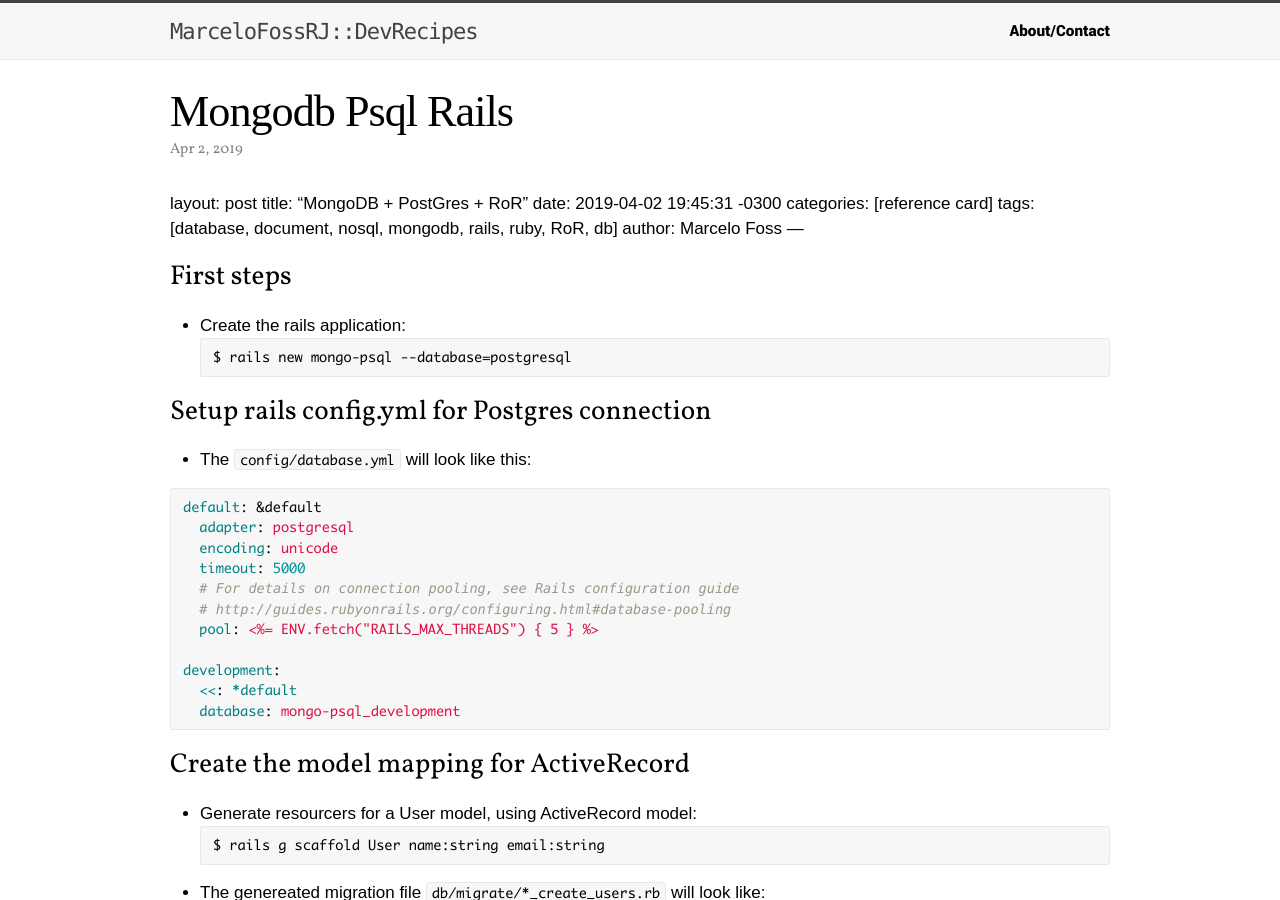
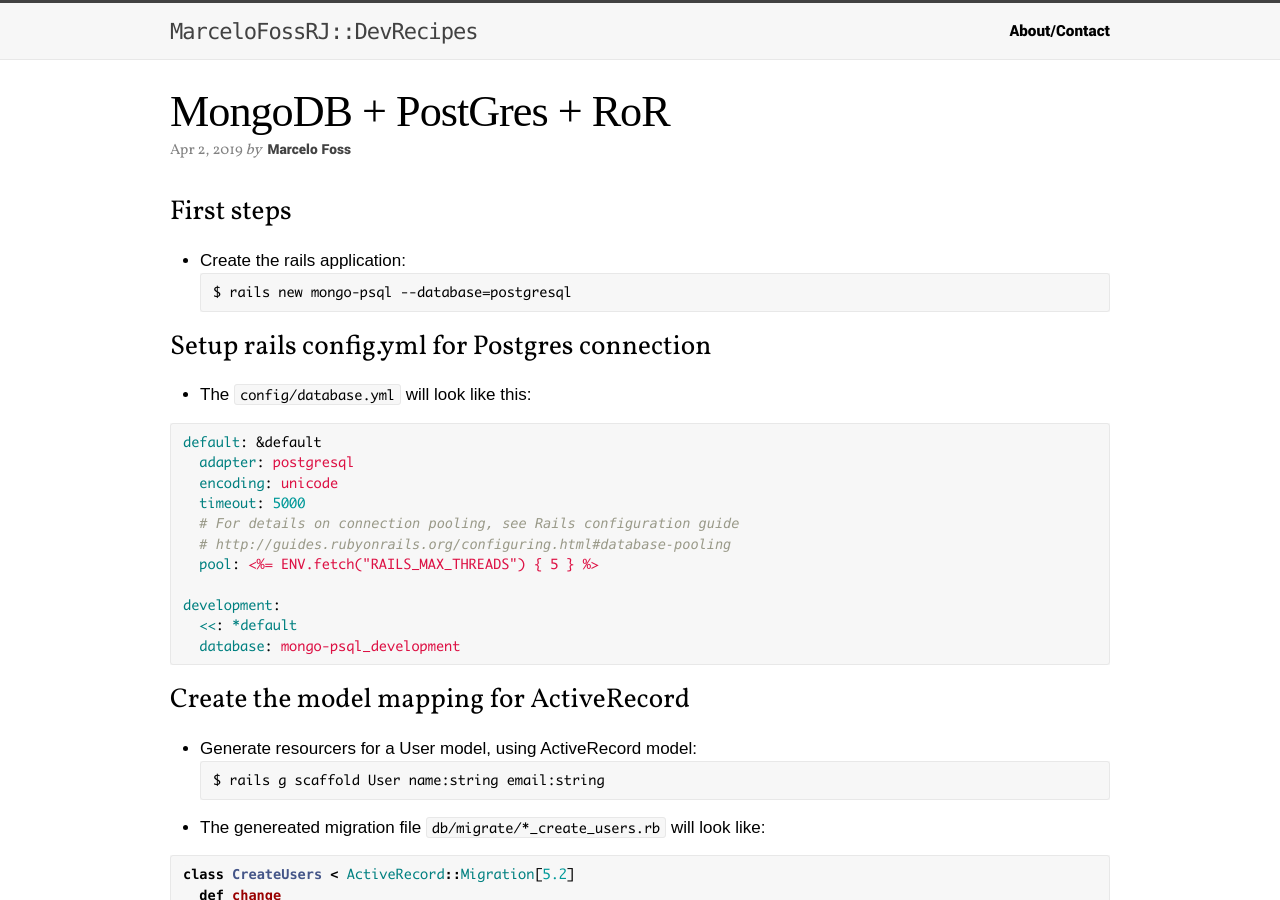
Before and after one commit to MarceloFossRJ/MarceloFossRJ.github.io, a Jekyll site: the page built from _posts/2019-04-02-mongodb-psql-rails.md, in a window 1280 px wide and 900 px high. Built offline with Jekyll 4.4.1, drawn with Linux system fonts in a browser that asks for light colours; some web fonts are replaced; our own code applies the rules of GitHub Pages for plain Markdown files; some of the changed text lies outside the part shown.

Commit message:
fix bug on frontmatter and adjust the category

```diff
--- a/_posts/2019-04-01-mongodb-rails.md
+++ b/_posts/2019-04-01-mongodb-rails.md
@@ -1,7 +1,8 @@
+---
 layout: post
 title:  "MongoDB + RoR Quick Start"
 date:   2019-04-01 19:45:31 -0300
-categories: [reference card]
+categories: [recipe]
 tags: [database, document, nosql, mongodb, rails, ruby, RoR, db]
 author: Marcelo Foss
 ---
--- a/_posts/2019-04-01-mongodb.md
+++ b/_posts/2019-04-01-mongodb.md
@@ -2,7 +2,7 @@
 layout: post
 title:  "MongoDB fast reference"
 date:   2019-04-01 12:45:31 -0300
-categories: [reference card]
+categories: [recipe]
 tags: [database, document, nosql, mongodb]
 author: Marcelo Foss
 ---
--- a/_posts/2019-04-02-mongodb-psql-rails.md
+++ b/_posts/2019-04-02-mongodb-psql-rails.md
@@ -1,3 +1,4 @@
+---
 layout: post
 title:  "MongoDB + PostGres + RoR"
 date:   2019-04-02 19:45:31 -0300
```
Also changed, not shown: _posts/2019-04-08-go-from-rails.md (added, +8 -0 lines).
